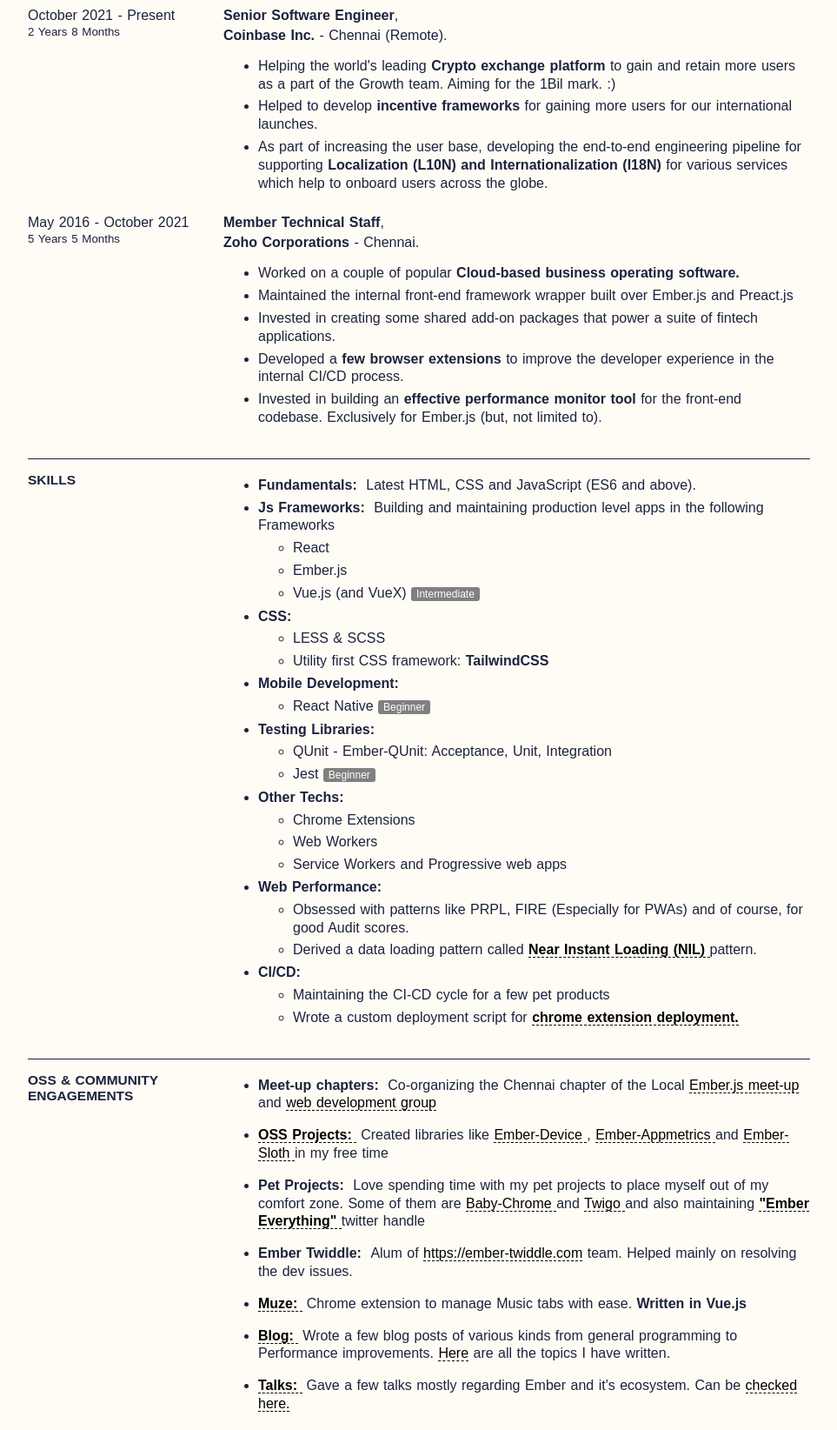
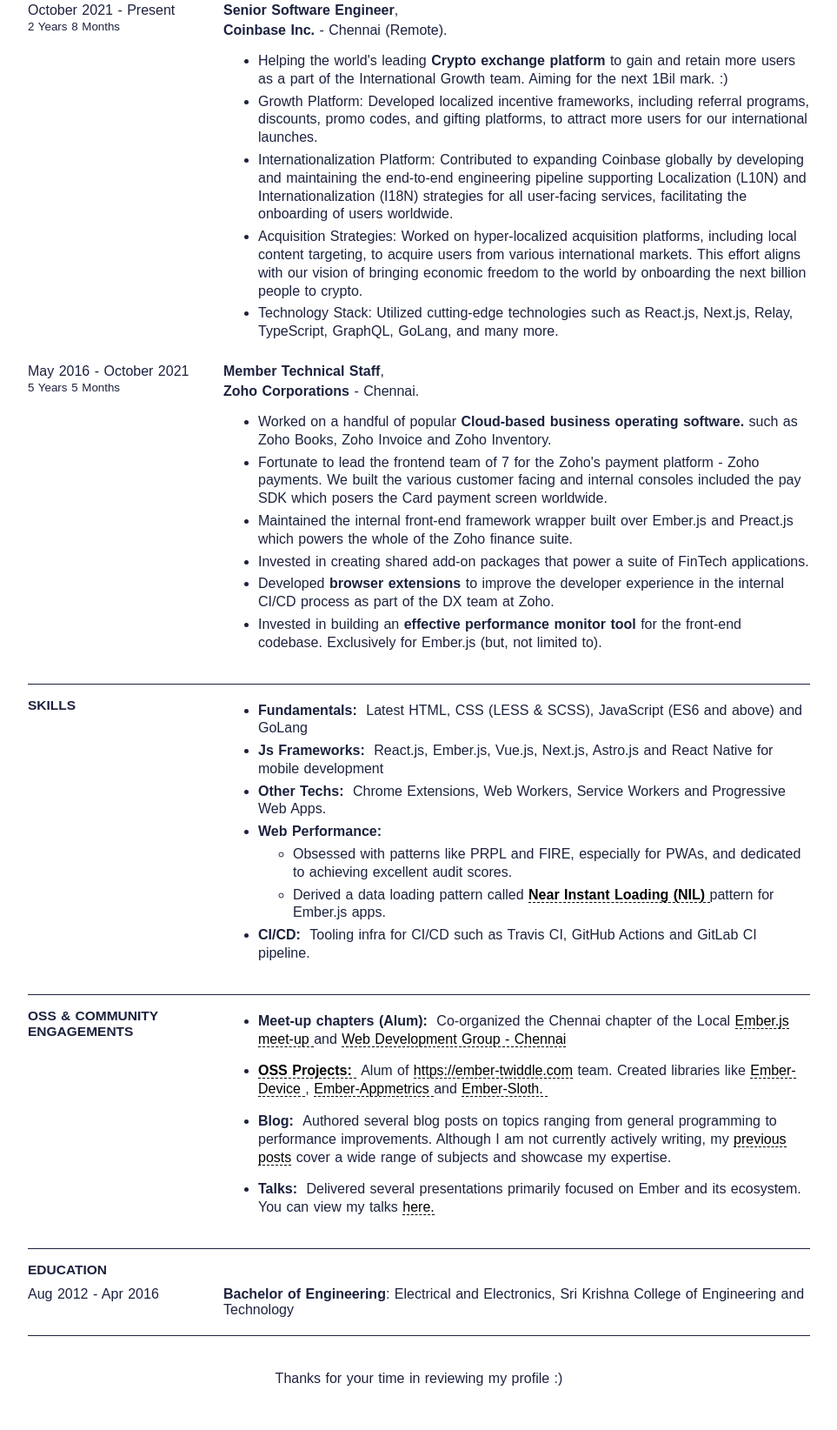
Before and after one commit to gokatz/web-resume, a website built with Parcel: page index.html in a window 1280 px wide. Shown: the part 507-2151 px from the top of the page at 87% size, without its empty margins (158-1121 px from the left). Built offline with nearby package versions, Linux system fonts and the light colour scheme; a web font is replaced by a local one.

Commit message:
2024 rewrite draft 1

```diff
--- a/index.html
+++ b/index.html
@@ -68,29 +68,29 @@
           Profile Summary
         </div>
         <div class="right-pane">
-          An Enthusiastic Web Developer who loves to build things over the
-          internet using cutting-edge techs and contribute to the community
-          which backs him. Believes in <b>"Solve Together!"</b>
+          An enthusiastic Web Developer with a passion for building innovative solutions using cutting-edge technologies.
+          Committed to contributing to the community and collaborating to solve challenges. Believes in the power of teamwork and
+          collective problem-solving.
 
           <div class="tldr">
             <b>TL;DR:</b>
             <ul>
               <li>
                 Currently, focusing primarily on
-                <b>React.js, React Native, GraphQL</b> to build Fintech and
-                Crypto products.
+                <b>React.js, React Native, Relay, GraphQL</b> to build FinTech,
+                Web3 and Crypto products.
               </li>
               <li>
                 An eye for <b>performance</b> and delightful user experience.
               </li>
-              <li>Enjoy building <b>browser extensions.</b></li>
+              <!-- <li>Enjoy building <b>browser extensions.</b></li> -->
               <li>
                 Love to <b>teach fellow developers</b> and engage with the
                 <b>community</b>
               </li>
               <li>
                 Has a total professional experience of
-                <b class="total-exp">6 Years 11 Months</b>
+                <b class="total-exp" id="total-exp-summary">8 Years 2 Months</b>
               </li>
             </ul>
           </div>
@@ -119,18 +119,26 @@
           <ul>
             <li>
               Helping the world's leading <b>Crypto exchange platform</b> to
-              gain and retain more users as a part of the Growth team. Aiming
-              for the 1Bil mark. :)
+              gain and retain more users as a part of the International Growth team. Aiming
+              for the next 1Bil mark. :)
             </li>
             <li>
-              Helped to develop <b>incentive frameworks</b> for gaining more
-              users for our international launches.
+              Growth Platform: Developed localized incentive frameworks, including referral programs, discounts, promo codes, and
+              gifting platforms, to attract more users for our international launches.
             </li>
             <li>
-              As part of increasing the user base, developing the end-to-end
-              engineering pipeline for supporting
-              <b>Localization (L10N) and Internationalization (I18N)</b> for
-              various services which help to onboard users across the globe.
+              Internationalization Platform: Contributed to expanding Coinbase globally by developing and maintaining the end-to-end
+              engineering pipeline supporting Localization (L10N) and Internationalization (I18N) strategies for all user-facing
+              services, facilitating the onboarding of users worldwide.
+            </li>
+            <li>
+              Acquisition Strategies: Worked on hyper-localized acquisition platforms, including local content targeting, to acquire
+              users from various international markets. This effort aligns with our vision of bringing economic freedom to the world
+              by onboarding the next billion people to crypto.
+            </li>
+            <li>
+              Technology Stack: Utilized cutting-edge technologies such as React.js, Next.js, Relay, TypeScript, GraphQL, GoLang, and
+              many more.
             </li>
           </ul>
         </div>
@@ -146,16 +154,20 @@
           </div>
           <ul>
             <li>
-              Worked on a couple of popular
-              <b>Cloud-based business operating software.</b>
+              Worked on a handful of popular
+              <b>Cloud-based business operating software.</b> such as Zoho Books, Zoho Invoice and Zoho Inventory.
+            </li>
+            <li>
+              Fortunate to lead the frontend team of 7 for the Zoho's payment platform - Zoho payments.
+              We built the various customer facing and internal consoles included the pay SDK which posers the Card payment screen worldwide.
             </li>
             <li>
               Maintained the internal front-end framework wrapper built over
-              Ember.js and Preact.js
+              Ember.js and Preact.js which powers the whole of the Zoho finance suite.
             </li>
             <li>
-              Invested in creating some shared add-on packages that power a
-              suite of fintech applications.
+              Invested in creating shared add-on packages that power a
+              suite of FinTech applications.
             </li>
             <!-- <li>
                 Developed and maintaining the front-end codebase written on
@@ -167,8 +179,8 @@
                 monitor tool.
               </li> -->
             <li>
-              Developed a <b>few browser extensions</b> to improve the developer
-              experience in the internal CI/CD process.
+              Developed <b> browser extensions</b> to improve the developer
+              experience in the internal CI/CD process as part of the DX team at Zoho.
             </li>
             <li>
               Invested in building an
@@ -186,13 +198,12 @@
         <div class="right-pane">
           <ul>
             <li>
-              <span class="topic-title"> Fundamentals: </span> Latest HTML, CSS
-              and JavaScript (ES6 and above).
+              <span class="topic-title"> Fundamentals: </span> Latest HTML, CSS (LESS & SCSS),
+              JavaScript (ES6 and above) and GoLang
             </li>
             <li>
-              <span class="topic-title"> Js Frameworks: </span> Building and
-              maintaining production level apps in the following Frameworks
-              <ul>
+              <span class="topic-title"> Js Frameworks: </span> React.js, Ember.js, Vue.js, Next.js, Astro.js and React Native for mobile development
+              <!-- <ul>
                 <li>
                   React
                 </li>
@@ -202,9 +213,9 @@
                   Vue.js (and VueX)
                   <small class="proficiency intermediate">Intermediate</small>
                 </li>
-              </ul>
+              </ul> -->
             </li>
-            <li>
+            <!-- <li>
               <span class="topic-title">
                 CSS:
               </span>
@@ -215,8 +226,8 @@
                   <b>TailwindCSS</b>
                 </li>
               </ul>
-            </li>
-            <li>
+            </li> -->
+            <!-- <li>
               <span class="topic-title">
                 Mobile Development:
               </span>
@@ -226,33 +237,30 @@
                   <small class="proficiency beginner">Beginner</small>
                 </li>
               </ul>
-            </li>
-            <li>
+            </li> -->
+            <!-- <li>
               <span class="topic-title"> Testing Libraries: </span>
               <ul>
                 <li>QUnit - Ember-QUnit: Acceptance, Unit, Integration</li>
                 <li>
                   Jest <small class="proficiency beginner">Beginner</small>
                 </li>
-                <!-- <li>
-                  Cypress <small class="proficiency beginner">Beginner</small>
-                </li> -->
               </ul>
-            </li>
+            </li> -->
             <li>
-              <span class="topic-title"> Other Techs: </span>
-              <ul>
+              <span class="topic-title"> Other Techs: </span> Chrome Extensions, Web Workers, Service Workers and Progressive Web Apps.
+              <!-- <ul>
                 <li>Chrome Extensions</li>
                 <li>Web Workers</li>
                 <li>Service Workers and Progressive web apps</li>
-              </ul>
+              </ul> -->
             </li>
             <li>
               <span class="topic-title"> Web Performance: </span>
               <ul>
                 <li>
-                  Obsessed with patterns like PRPL, FIRE (Especially for PWAs)
-                  and of course, for good Audit scores.
+                  Obsessed with patterns like PRPL and FIRE, especially for PWAs, and
+                  dedicated to achieving excellent audit scores.
                 </li>
                 <li>
                   Derived a data loading pattern called
@@ -265,13 +273,13 @@
                       Near Instant Loading (NIL)
                     </a>
                   </b>
-                  pattern.
+                  pattern for Ember.js apps.
                 </li>
               </ul>
             </li>
             <li>
-              <span class="topic-title"> CI/CD: </span>
-              <ul>
+              <span class="topic-title"> CI/CD: </span> Tooling infra for CI/CD such as Travis CI, GitHub Actions and GitLab CI pipeline.
+              <!-- <ul>
                 <li>
                   Maintaining the CI-CD cycle for a few pet products
                 </li>
@@ -286,7 +294,7 @@
                     >
                   </b>
                 </li>
-              </ul>
+              </ul> -->
             </li>
           </ul>
         </div>
@@ -300,11 +308,11 @@
           <ul>
             <li>
               <span class="topic-title">
-                Meet-up chapters:
+                Meet-up chapters (Alum):
               </span>
-              Co-organizing the Chennai chapter of the Local
+              Co-organized the Chennai chapter of the Local
               <a
-                href="https://chennaiemberjs.in/"
+                href="https://chennai-emberjs.netlify.app/"
                 target="_blank"
                 rel="noopener noreferrer"
               >
@@ -316,7 +324,7 @@
                 target="_blank"
                 rel="noopener noreferrer"
               >
-                web development group
+                Web Development Group - Chennai
               </a>
             </li>
             <li>
@@ -329,6 +337,8 @@
                   OSS Projects:
                 </a>
               </span>
+              Alum of
+              <a href="https://ember-twiddle.com" target="_blank" rel="noopener noreferrer">https://ember-twiddle.com</a> team.
               Created libraries like
               <a
                 href="https://github.com/gokatz/ember-device"
@@ -350,12 +360,12 @@
                 target="_blank"
                 rel="noopener noreferrer"
               >
-                Ember-Sloth
-              </a>
-              in my free time
+                Ember-Sloth.
+              </a> &nbsp;
+
             </li>
 
-            <li>
+            <!-- <li>
               <span class="topic-title">
                 Pet Projects:
               </span>
@@ -385,9 +395,9 @@
                 <b>"Ember Everything"</b>
               </a>
               twitter handle
-            </li>
+            </li> -->
 
-            <li>
+            <!-- <li>
               <span class="topic-title">
                 Ember Twiddle:
               </span>
@@ -398,9 +408,9 @@
                 rel="noopener noreferrer"
                 >https://ember-twiddle.com</a
               > team. Helped mainly on resolving the dev issues.
-            </li>
+            </li> -->
 
-            <li>
+            <!-- <li>
               <span class="topic-title">
                 <a
                   href="https://chrome.google.com/webstore/detail/you-taber/cgffahicpmdghffiephekgikaajnlilm"
@@ -411,18 +421,24 @@
               </span>
               Chrome extension to manage Music tabs with ease.
               <b>Written in Vue.js </b>
-            </li>
+            </li> -->
             <li>
               <span class="topic-title">
-                <a
+                <!-- <a
                   href="https://gokatz.me/"
                   target="_blank"
                   rel="noopener noreferrer"
                 >
                   Blog:
-                </a>
+                </a> -->
+                Blog:
               </span>
-              Wrote a few blog posts of various kinds from general programming
+              Authored several blog posts on topics ranging from general programming to performance improvements.
+              Although I am not currently actively writing, my
+              <a href="https://gokatz.me" target="_blank" rel="noopener noreferrer">previous posts</a>
+              cover a wide range of subjects and showcase my expertise.
+
+              <!-- Wrote a few blog posts of various kinds from general programming
               to Performance improvements.
               <a
                 href="https://gokatz.me"
@@ -430,25 +446,19 @@
                 rel="noopener noreferrer"
                 >Here</a
               >
-              are all the topics I have written.
+              are all the topics I have written. -->
             </li>
 
             <li>
               <span class="topic-title">
-                <a
-                  href="https://gokatz.me/talks"
-                  target="_blank"
-                  rel="noopener noreferrer"
-                >
-                  Talks:
-                </a>
+                Talks:
               </span>
-              Gave a few talks mostly regarding Ember and it's ecosystem. Can be
+              Delivered several presentations primarily focused on Ember and its ecosystem. You can view my talks
               <a
                 href="https://gokatz.me/talks"
                 target="_blank"
                 rel="noopener noreferrer"
-                >checked here.</a
+                >here.</a
               >
             </li>
           </ul>
@@ -522,12 +532,16 @@
     function calculateTotalExperience() {
       let totalExpSpaces = document.querySelectorAll(".total-exp");
 
+      let summaryTotalExpField = document.getElementById("total-exp-summary");
+      let exp = calcluateExperience(new Date(2016, 4, 1));
+
       totalExpSpaces.forEach((totalExpSpace) => {
         if (totalExpSpace) {
-          let exp = calcluateExperience(new Date(2016, 4, 1));
           totalExpSpace.innerText = exp.formattedExp;
         }
       })
+
+      summaryTotalExpField.innerText = `${exp.diffInYear}+ years`;
     }
 
     function calculateCBExperience() {
--- a/package.json
+++ b/package.json
@@ -10,8 +10,8 @@
   },
   "dependencies": {},
   "devDependencies": {
-    "@parcel/transformer-sass": "2.3.2",
-    "parcel": "^2.3.2"
+    "@parcel/transformer-sass": "2.12.0",
+    "parcel": "^2.12.0"
   },
   "keywords": []
 }
--- a/style.scss
+++ b/style.scss
@@ -1,12 +1,14 @@
 html {
-  background-color: #fffcf5;
+  background-color: #fff;
   color: #1c223e;
 }
 
 body {
   font-family: "Galdeano", sans-serif;
-  margin: 10px 30px;
-  background-color: #fffcf5;
+  // font-family: "Josefin Sans", sans-serif;
+    // font-family: "Public Sans", sans-serif;
+    margin: 10px 30px;
+  // background-color: #fffcf5;
   word-spacing: 1px;
 }
 
```
Also changed, not shown: 2 other files.
